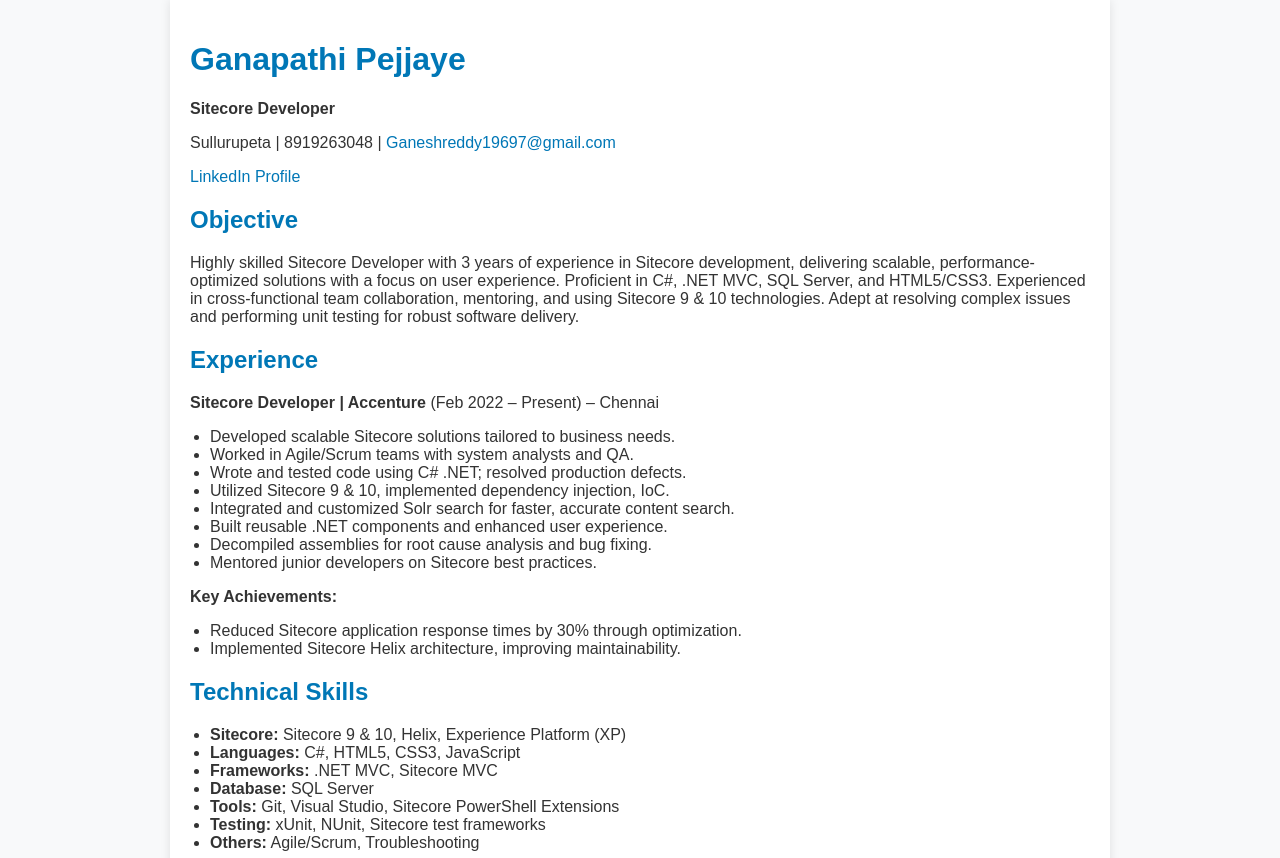
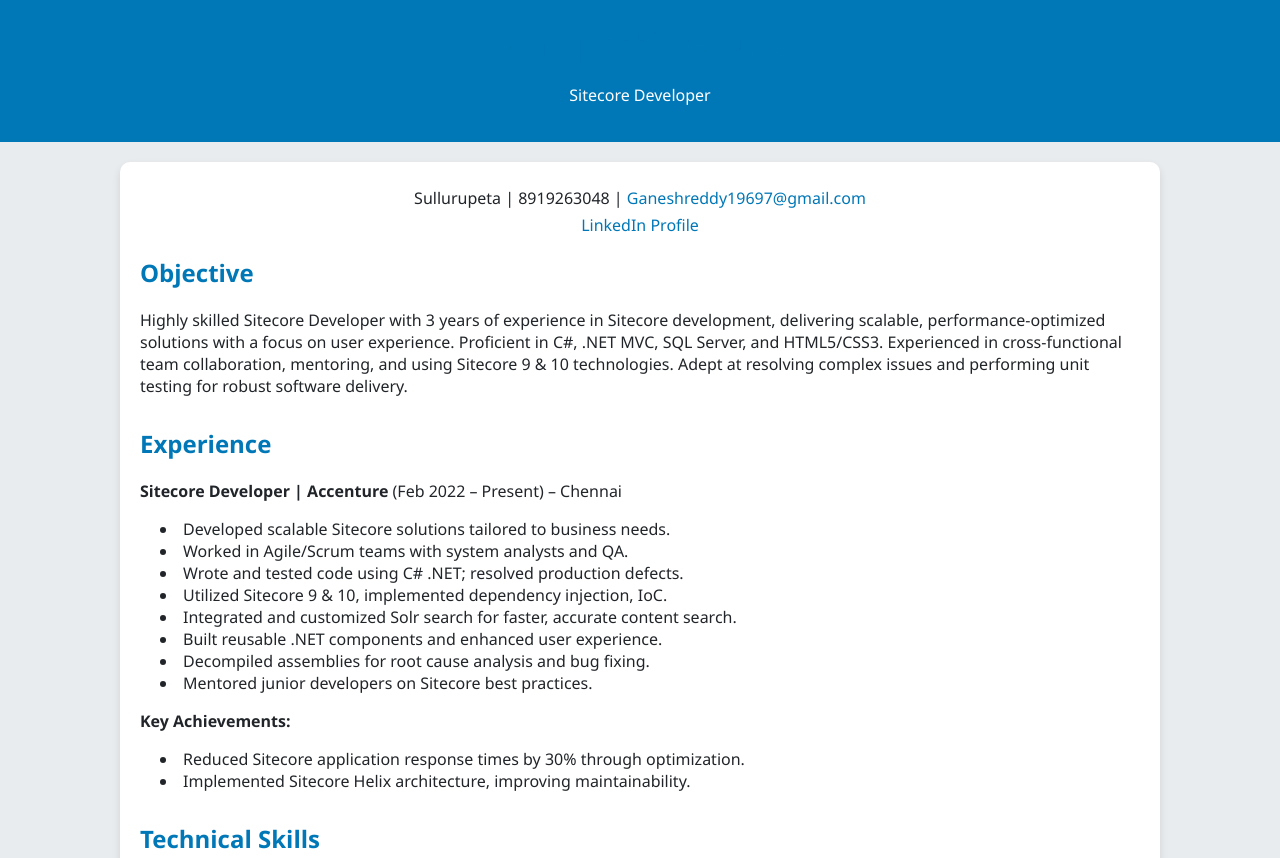
Before and after one commit to GanapathiPejjayePortfolio/ganapathi-portfolio, a plain HTML site: page index.html in a window 1280 px wide. Shown: the top 858 px of the page. Drawn offline with Linux system fonts and the light colour scheme.

Commit message:
UpdateV1 index.html

```diff
--- a/index.html
+++ b/index.html
@@ -1,46 +1,82 @@
 <!DOCTYPE html>
 <html lang="en">
 <head>
-  <meta charset="UTF-8">
-  <meta name="viewport" content="width=device-width, initial-scale=1.0">
+  <meta charset="UTF-8" />
+  <meta name="viewport" content="width=device-width, initial-scale=1.0" />
   <title>Ganapathi Pejjaye | Sitecore Developer Portfolio</title>
   <style>
     body {
-      font-family: Arial, sans-serif;
-      background: #f8f9fa;
-      color: #333;
+      font-family: 'Segoe UI', Tahoma, Geneva, Verdana, sans-serif;
+      background-color: #e9ecef;
       margin: 0;
       padding: 0;
+      color: #212529;
     }
+
+    header {
+      background: #0077b6;
+      color: white;
+      padding: 20px 0;
+      text-align: center;
+    }
+
     .container {
-      max-width: 900px;
+      max-width: 1000px;
       margin: auto;
       padding: 20px;
-      background: #fff;
-      box-shadow: 0 0 10px rgba(0,0,0,0.1);
+      background: white;
+      box-shadow: 0 4px 8px rgba(0, 0, 0, 0.1);
+      margin-top: 20px;
+      border-radius: 10px;
     }
-    h1, h2 {
+
+    h1, h2, h3 {
       color: #0077b6;
+      margin-top: 0;
     }
-    .contact, .section {
-      margin-bottom: 20px;
+
+    .section {
+      margin-bottom: 30px;
     }
+
     ul {
+      list-style: disc inside;
       padding-left: 20px;
     }
+
     a {
       color: #0077b6;
       text-decoration: none;
     }
+
     a:hover {
       text-decoration: underline;
+    }
+
+    .contact {
+      text-align: center;
+      margin-bottom: 20px;
+    }
+
+    .contact p {
+      margin: 5px 0;
+    }
+
+    footer {
+      text-align: center;
+      font-size: 0.9em;
+      padding: 20px;
+      color: #6c757d;
     }
   </style>
 </head>
 <body>
+  <header>
+    <h1>Ganapathi Pejjaye</h1>
+    <p>Sitecore Developer</p>
+  </header>
+
   <div class="container">
-    <h1>Ganapathi Pejjaye</h1>
-    <p><strong>Sitecore Developer</strong></p>
     <div class="contact">
       <p>Sullurupeta | 8919263048 | <a href="mailto:Ganeshreddy19697@gmail.com">Ganeshreddy19697@gmail.com</a></p>
       <p><a href="https://www.linkedin.com/feed/" target="_blank">LinkedIn Profile</a></p>
@@ -114,5 +150,9 @@
       </ul>
     </div>
   </div>
+
+  <footer>
+    <p>© 2025 Ganapathi Pejjaye. All rights reserved.</p>
+  </footer>
 </body>
 </html>
```
